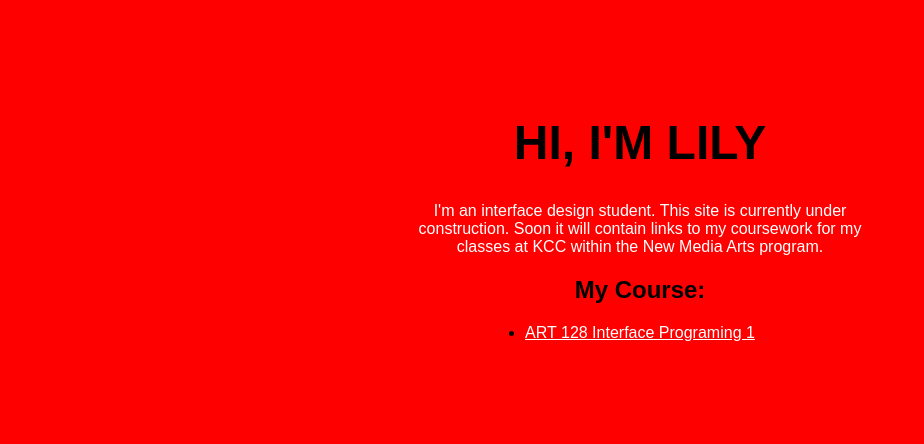
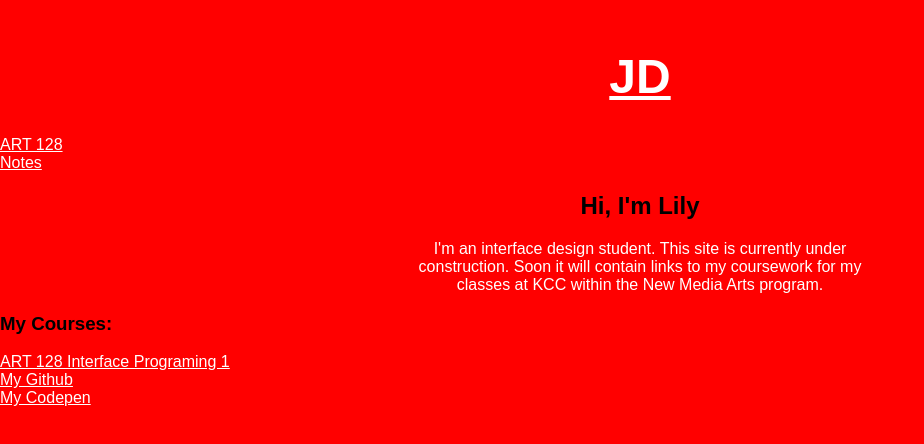
Before and after one commit to lilyri/studentsite, a plain HTML site: page index.html in a window 1280 px wide. Shown: the part 188-632 px from the top of the page, without its empty margins (0-924 px from the left). Drawn offline with Linux system fonts and the light colour scheme.

Commit message:
added both html & css

```diff
--- a/index.html
+++ b/index.html
@@ -12,14 +12,38 @@
     </head>
 
     <body>
-        <h1>Hi, I'm Lily</h1>
+        <header>
+            <div class="site-id">
+                <h1><a href="index.html">JD</a></h1>
+            </div>
+            <nav class="site-new">
+                <ul>
+                    <li><a href="art128/index.html">ART 128</a></li>
+                    <li><a href="notes/index.html">Notes</a></li>
+                </ul>
+            </nav>
+        </header>
+        <main>
+            <section class="hero">
+                <h2>Hi, I'm Lily</h2>
+                <p>I'm an interface design student. This site is currently under construction. Soon it will contain links to my coursework for my classes at KCC within the New Media Arts program. </p>
+            </section>
+            <section class="courses">
+                <h3>My Courses:</h3>
+                <ul>
+                    <li><a href="art128/index.html">ART 128 Interface Programing 1</a></li>
+                </ul>
+            </section>
+        </main>
 
-        <p>I'm an interface design student. This site is currently under construction. Soon it will contain links to my coursework for my classes at KCC within the New Media Arts program. </p>
-
-        <h2>My Course:</h2>
-        <ul>
-            <li><a href="art128/index.html">ART 128 Interface Programing 1</a></li>
-        </ul>
+        <footer>
+            <nav class="social-nav">
+                <ul>
+                    <li><a href="https://github.com/lilyri">My Github</a></li>
+                    <li><a href="https://codepen.io/lilyri">My Codepen</a></li>
+                </ul>
+            </nav>
+        </footer>
     </body>
 
 </html>
```
